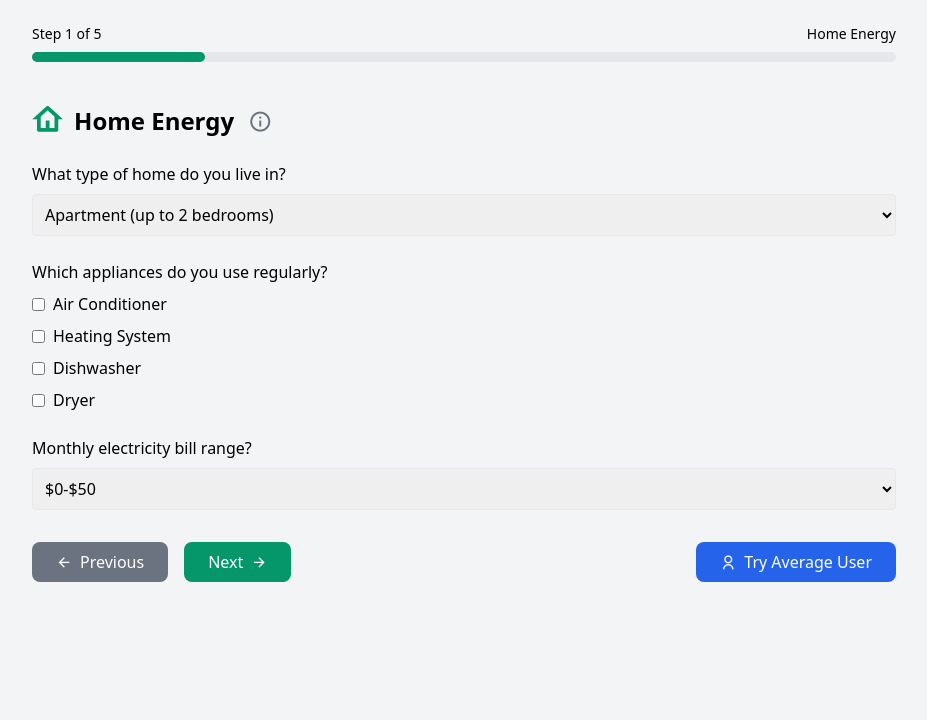
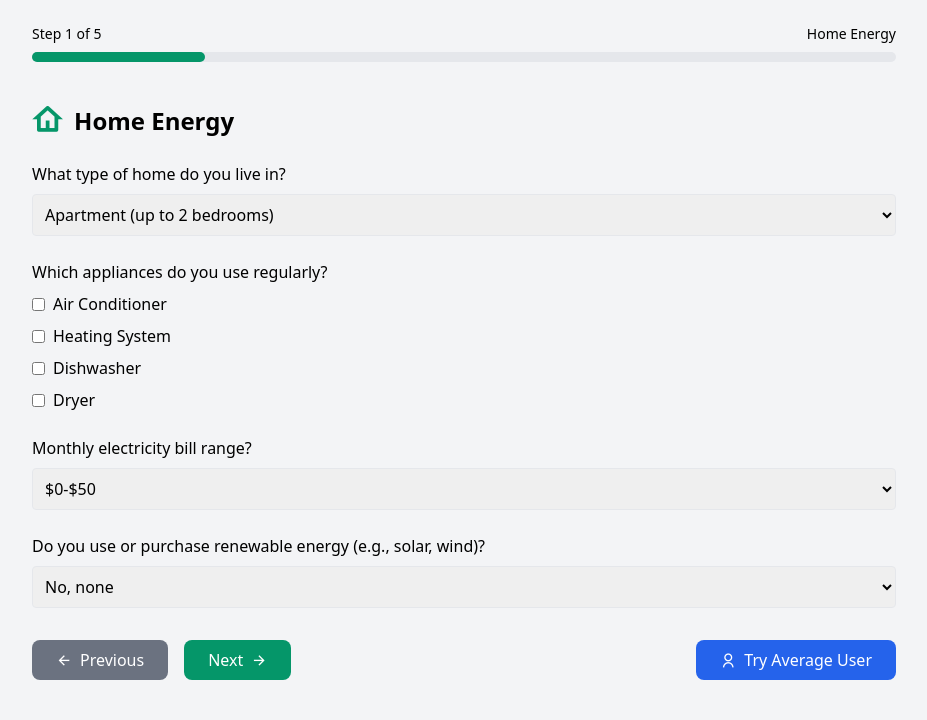
Before and after one commit to noddysnots/carbon-calculator, a Flask app: page /calculator in a window 1280 px wide. Shown: the part 96-816 px from the top of the page, without its empty margins (176-1103 px from the left). Before the commit the page ends 678 px from the top, so only its background shows below. Run offline with Flask 3, Linux system fonts and the light colour scheme.

Commit message:
Update templates/calculator.html

```diff
--- a/templates/calculator.html
+++ b/templates/calculator.html
@@ -53,9 +53,6 @@
            <div class="section" id="section-1" data-aos="fade-up">
                <h2 class="text-2xl font-bold mb-6">
                    <i class="ri-home-4-line text-3xl text-green-600 mr-3"></i>Home Energy
-                   <button type="button" class="ml-2 text-gray-500 hover:text-gray-700" onclick="showTooltip('home-tip')">
-                       <i class="ri-information-line"></i>
-                   </button>
                </h2>
                <div class="space-y-6">
                    <div>
@@ -100,6 +97,16 @@
                            <option value="very_high">$200+</option>
                        </select>
                    </div>
+
+                   <!-- NEW OR MODIFIED: More Qualitative Home Energy -->
+                   <div>
+                       <label class="block mb-2">Do you use or purchase renewable energy (e.g., solar, wind)?</label>
+                       <select name="renewable_usage" class="w-full p-2 border rounded">
+                           <option value="none">No, none</option>
+                           <option value="partial">Partially (some renewable in my energy mix)</option>
+                           <option value="mostly">Mostly or fully renewable</option>
+                       </select>
+                   </div>
                </div>
            </div>
 
@@ -107,9 +114,6 @@
            <div class="section hidden" id="section-2" data-aos="fade-up">
                <h2 class="text-2xl font-bold mb-6">
                    <i class="ri-car-line text-3xl text-blue-600 mr-3"></i>Transportation
-                   <button type="button" class="ml-2 text-gray-500 hover:text-gray-700" onclick="showTooltip('transport-tip')">
-                       <i class="ri-information-line"></i>
-                   </button>
                </h2>
                <div class="space-y-6">
                    <!-- Personal Vehicle -->
@@ -155,6 +159,16 @@
                            <input type="number" name="long_flights" min="0" class="w-full p-2 border rounded">
                        </div>
                    </div>
+
+                   <!-- NEW OR MODIFIED: Qualitative transport question -->
+                   <div>
+                       <label class="block mb-2">Do you carpool or rideshare frequently?</label>
+                       <select name="carpool_freq" class="w-full p-2 border rounded">
+                           <option value="never">Never</option>
+                           <option value="sometimes">Sometimes</option>
+                           <option value="often">Often</option>
+                       </select>
+                   </div>
                </div>
            </div>
 
@@ -162,9 +176,6 @@
            <div class="section hidden" id="section-3" data-aos="fade-up">
                <h2 class="text-2xl font-bold mb-6">
                    <i class="ri-restaurant-line text-3xl text-yellow-600 mr-3"></i>Food and Diet
-                   <button type="button" class="ml-2 text-gray-500 hover:text-gray-700" onclick="showTooltip('food-tip')">
-                       <i class="ri-information-line"></i>
-                   </button>
                </h2>
                <div class="space-y-6">
                    <div>
@@ -195,6 +206,16 @@
                            <option value="high">High (6+ portions)</option>
                        </select>
                    </div>
+
+                   <!-- NEW: Eating out or cooking at home? -->
+                   <div>
+                       <label class="block mb-2">How often do you dine out or order takeout?</label>
+                       <select name="dine_out_frequency" class="w-full p-2 border rounded">
+                           <option value="rarely">Rarely (0-1 times/week)</option>
+                           <option value="moderate">Moderate (2-3 times/week)</option>
+                           <option value="frequent">Frequent (4+ times/week)</option>
+                       </select>
+                   </div>
                </div>
            </div>
 
@@ -202,9 +223,6 @@
            <div class="section hidden" id="section-4" data-aos="fade-up">
                <h2 class="text-2xl font-bold mb-6">
                    <i class="ri-recycle-line text-3xl text-purple-600 mr-3"></i>Waste Management
-                   <button type="button" class="ml-2 text-gray-500 hover:text-gray-700" onclick="showTooltip('waste-tip')">
-                       <i class="ri-information-line"></i>
-                   </button>
                </h2>
                <div class="space-y-6">
                    <div>
@@ -238,6 +256,16 @@
                            </label>
                        </div>
                    </div>
+
+                   <!-- NEW: Composting & other waste -->
+                   <div>
+                       <label class="block mb-2">Do you compost your organic waste?</label>
+                       <select name="composting" class="w-full p-2 border rounded">
+                           <option value="no">No</option>
+                           <option value="sometimes">Sometimes</option>
+                           <option value="yes">Yes, regularly</option>
+                       </select>
+                   </div>
                </div>
            </div>
 
@@ -245,9 +273,6 @@
            <div class="section hidden" id="section-5" data-aos="fade-up">
                <h2 class="text-2xl font-bold mb-6">
                    <i class="ri-shopping-bag-line text-3xl text-pink-600 mr-3"></i>Lifestyle & Shopping
-                   <button type="button" class="ml-2 text-gray-500 hover:text-gray-700" onclick="showTooltip('lifestyle-tip')">
-                       <i class="ri-information-line"></i>
-                   </button>
                </h2>
                <div class="space-y-6">
                    <div>
@@ -276,6 +301,17 @@
                            <option value="rarely">Rarely</option>
                        </select>
                    </div>
+
+                   <!-- NEW: Travel/vacation frequency (qualitative) -->
+                   <div>
+                       <label class="block mb-2">How often do you take vacation trips? (any type)</label>
+                       <select name="vacation_frequency" class="w-full p-2 border rounded">
+                           <option value="rarely">Rarely (0-1 per year)</option>
+                           <option value="couple_year">A couple times a year</option>
+                           <option value="frequent">3+ times a year</option>
+                       </select>
+                   </div>
+
                </div>
            </div>
 
@@ -303,15 +339,6 @@
                </div>
            </div>
        </form>
-</div>
-
-<!-- Tooltips -->
-<div id="home-tip" class="fixed inset-0 bg-black bg-opacity-50 hidden flex items-center justify-center z-50">
-    <div class="bg-white p-6 rounded-lg max-w-md">
-        <h3 class="text-lg font-bold mb-2">About Home Energy</h3>
-        <p class="text-gray-600 mb-4">Your home energy usage contributes significantly to your carbon footprint through electricity consumption, heating, and appliances.</p>
-        <button onclick="hideTooltip('home-tip')" class="bg-green-600 text-white px-4 py-2 rounded">Close</button>
-    </div>
    </div>
 
    <script src="https://cdn.jsdelivr.net/npm/aos@2.3.4/dist/aos.js"></script>
@@ -365,49 +392,49 @@
            vehicleQuestions.style.display = hasVehicle === 'yes' ? 'block' : 'none';
        }
 
-    function showTooltip(id) {
-        document.getElementById(id).classList.remove('hidden');
-    }
-
-    function hideTooltip(id) {
-        document.getElementById(id).classList.add('hidden');
-    }
-
-    // Average user data and fill function
+       function fillAverageValues() {
+           // You can adapt these "average" inputs if you like
            const averageUserData = {
                home_type: 'house_medium',
                electricity_bill: 'medium',
-        appliances: ['ac', 'heating', 'washer', 'dryer'],
+               renewable_usage: 'partial',
+
                has_vehicle: 'yes',
                vehicle_efficiency: 'average',
                public_transport: 'occasionally',
-        short_flights: '2',
+               short_flights: '1',
                long_flights: '1',
+               carpool_freq: 'sometimes',
+
                diet_type: 'omnivore',
                food_source: 'mixed',
                food_waste: 'moderate',
+               dine_out_frequency: 'moderate',
+
                waste_bags: 'medium',
-        recycling: ['paper', 'plastic', 'glass']
+               composting: 'sometimes',
+               // recycling[] is array
+               recycling: ['paper', 'plastic'],
+
+               clothing_frequency: 'monthly',
+               electronics_frequency: 'moderate',
+               second_hand: 'sometimes',
+               vacation_frequency: 'couple_year'
            };
 
-    function fillAverageValues() {
-        Object.entries(averageUserData).forEach(([name, value]) => {
-            const element = document.querySelector(`[name="${name}"]`);
-            if (element) {
-                element.value = value;
+           Object.entries(averageUserData).forEach(([key, value]) => {
+               // if array of checkboxes
+               if (key === 'recycling') {
+                   document.querySelectorAll(`[name="recycling[]"]`).forEach(checkbox => {
+                       checkbox.checked = value.includes(checkbox.value);
+                   });
+               } else {
+                   const inputEl = document.querySelector(`[name="${key}"]`);
+                   if (inputEl) inputEl.value = value;
                }
            });
 
-        ['appliances', 'recycling'].forEach(group => {
-            const checkboxes = document.querySelectorAll(`[name="${group}[]"]`);
-            checkboxes.forEach(cb => {
-                cb.checked = averageUserData[group].includes(cb.value);
-            });
-        });
-
-        if (document.querySelector('[name="has_vehicle"]')) {
            toggleVehicleQuestions();
-        }
 
            const feedback = document.createElement('div');
            feedback.className = 'fixed top-4 right-4 bg-green-500 text-white px-6 py-3 rounded shadow-lg transition-opacity duration-500';
@@ -415,6 +442,11 @@
            document.body.appendChild(feedback);
            setTimeout(() => feedback.remove(), 2000);
        }
+
+       window.addEventListener('DOMContentLoaded', () => {
+           showSection(1);
+           toggleVehicleQuestions();
+       });
    </script>
 </body>
 </html>
```
Lines whose indentation alone changed are shown as unchanged.
